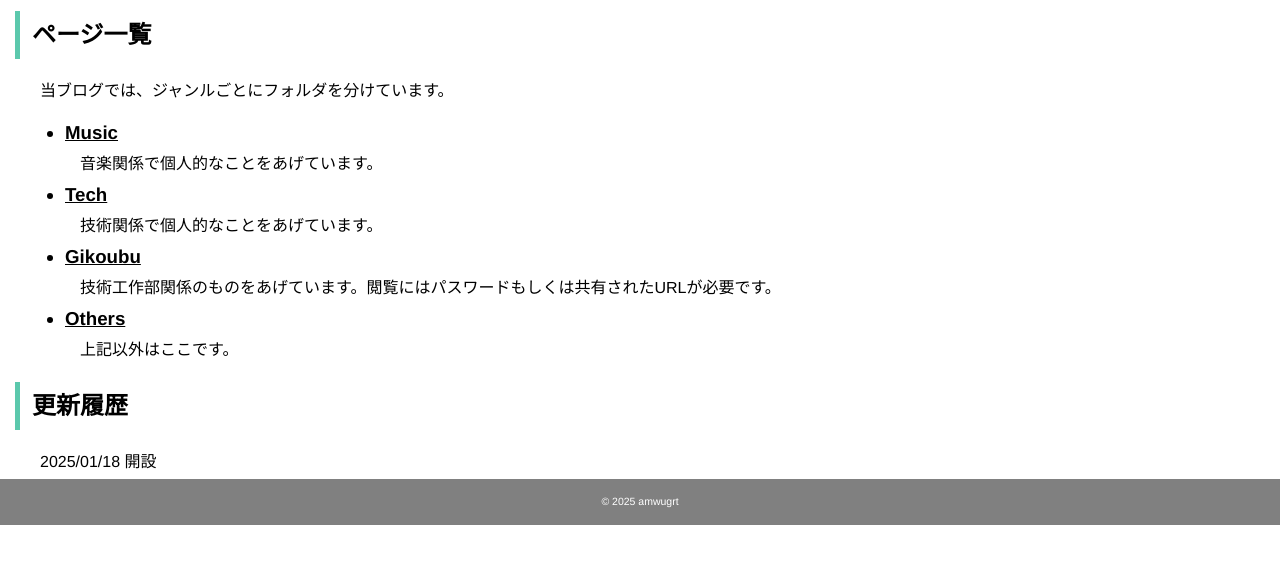
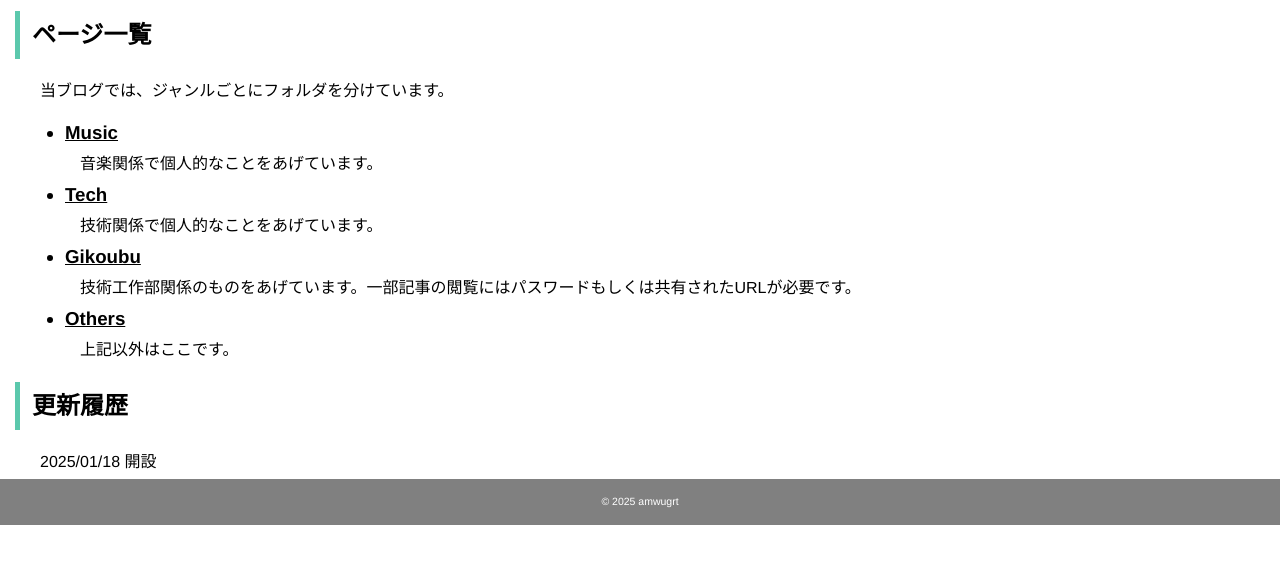
Before and after one commit to amwugrt/blog, a plain HTML site: page index.html in a window 1280 px wide. Shown: the part 89-652 px from the top of the page. Drawn offline with Linux system fonts and the light colour scheme.

Commit message:
Add files via upload

```diff
--- a/index.html
+++ b/index.html
@@ -48,7 +48,7 @@
 				<h3><li><a href="./tech">Tech</a></li></h3>
 					<p>技術関係で個人的なことをあげています。</p>
 				<h3><li><a href="./gikoubu">Gikoubu</a></li></h3>
-					<p>技術工作部関係のものをあげています。閲覧にはパスワードもしくは共有されたURLが必要です。</p>
+					<p>技術工作部関係のものをあげています。一部記事の閲覧にはパスワードもしくは共有されたURLが必要です。</p>
 				<h3><li><a href="./others">Others</a></li></h3>
 					<p>上記以外はここです。</p>
 			</ul>
```
